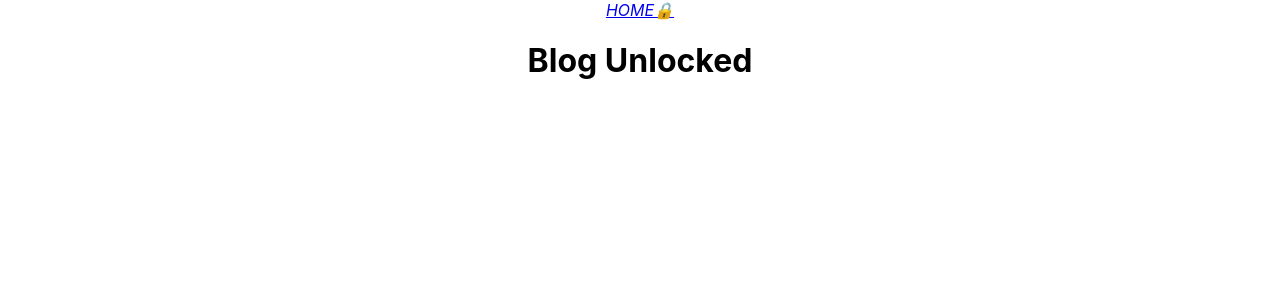
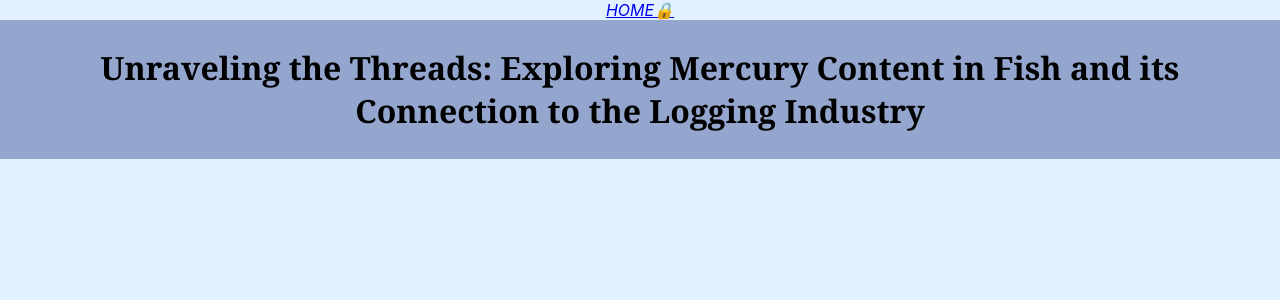
Before and after one commit to huda-ayaz/env-archive, a React (Create React App) app: page /blog-unlocked in a window 1280 px wide. Shown: the top 300 px of the page. Built offline with nearby package versions, Linux system fonts and the light colour scheme.

Commit message:
started working on blog

```diff
--- a/src/components/BlogUnlocked.jsx
+++ b/src/components/BlogUnlocked.jsx
@@ -1,10 +1,13 @@
 import React, { useContext, useState, useEffect } from 'react';
 import { useNavigate, Link, Router } from 'react-router-dom';
+import "../stylesheets/BlogUnlocked.css";
 
 const BlogUnlocked = () => {
     return(
-        <div>
-            <h1>Blog Unlocked</h1>
+        <div className="page-back">
+            <header className="unblocked-header">
+                <h1 className="unblocked-header-fill">Unraveling the Threads: Exploring Mercury Content in Fish and its Connection to the Logging Industry</h1>
+            </header>
         </div>
     )
 }
--- /dev/null
+++ b/src/stylesheets/BlogUnlocked.css
@@ -0,0 +1,23 @@
+/* .banner {
+    margin: auto;
+    top: 5%;
+    width: 90%;
+    height: 10%;
+    background: #57c94d;
+} */
+* {
+    background:#e1f1ff;
+}
+
+.unblocked-header{
+    background-color:RGBA(73, 91, 157, 0.5);
+    padding:5px;
+}
+
+.unblocked-header-fill{
+    background-color:RGBA(73, 91, 157, 0);
+}
+
+h1{
+    font-family:Georgia, 'Times New Roman', Times, serif;
+}
```
